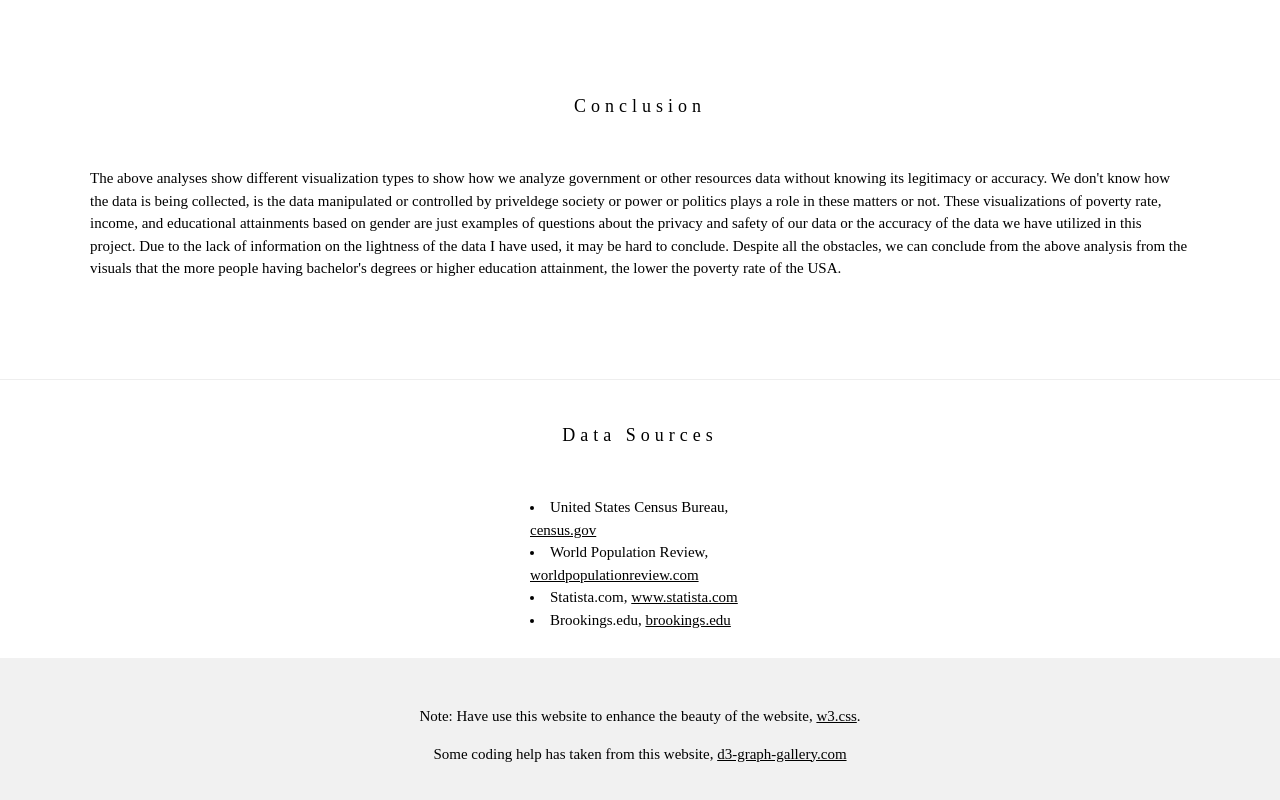
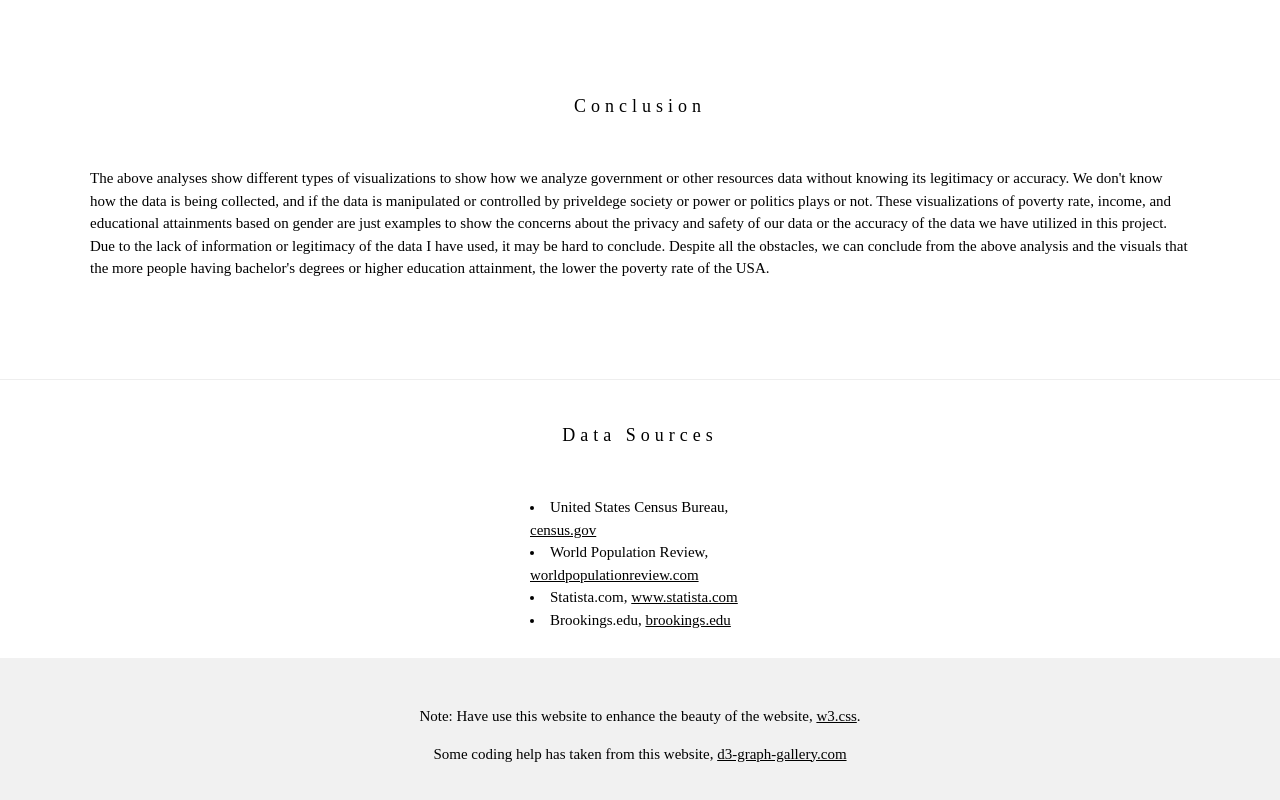
Before and after one commit to afsana25/Data-Culture-and-Society, a plain HTML site: page index.html in a window 1280 px wide. Shown: the part 6983-7783 px from the top of the page. Drawn offline with Linux system fonts and the light colour scheme.

Commit message:
A Little Fix

```diff
--- a/index.html
+++ b/index.html
@@ -295,11 +295,11 @@ h1, h2, h3, h4, h5, h6 {
     <h5 class="viz-center">Conclusion</h5><br>
 
         <p>
-          The above analyses show different visualization types to show how we analyze government or other resources data without knowing its legitimacy or accuracy.
-          We don't know how the data is being collected, is the data manipulated or controlled by priveldege society or power or politics plays a role in these matters or not.
-          These visualizations of poverty rate, income, and educational attainments based on gender are just examples of questions about the privacy and safety of our data or the
-          accuracy of the data we have utilized in this project. Due to the lack of information on the lightness of the data I have used, it may be hard to conclude. Despite all
-          the obstacles, we can conclude from the above analysis from the visuals
+          The above analyses show different types of visualizations to show how we analyze government or other resources data without knowing its legitimacy or accuracy.
+          We don't know how the data is being collected, and if the data is manipulated or controlled by priveldege society or power or politics plays or not.
+          These visualizations of poverty rate, income, and educational attainments based on gender are just examples to show the concerns about the privacy and safety of our data or the
+          accuracy of the data we have utilized in this project. Due to the lack of information or legitimacy of the data I have used, it may be hard to conclude. Despite all
+          the obstacles, we can conclude from the above analysis and  the visuals
           that the more people having bachelor's degrees or higher education attainment, the lower the poverty rate of the USA.
 
         </p>
```
